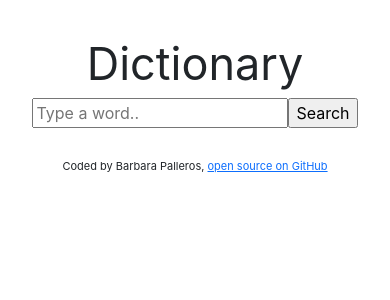
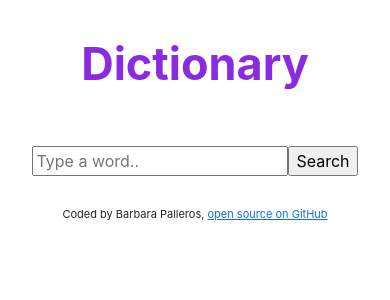
Before and after one commit to kibi-00/dictionary-project, a React (Create React App) app: page / in a window 390 px wide. Shown: the top 300 px of the page. Built offline with nearby package versions, Linux system fonts and the light colour scheme.

Commit message:
Added phonetic and basic style

```diff
--- a/src/App.css
+++ b/src/App.css
@@ -5,6 +5,8 @@
 
 .App-header {
   font-size: 45px;
+  color: blueviolet;
+  font-weight: bold;
 }
 
 .App-footer {
--- a/src/App.js
+++ b/src/App.js
@@ -6,7 +6,7 @@ function App() {
   return (
     <div className="App">
       <div className="container">
-        <header className="App-header">Dictionary</header>
+        <header className="App-header mb-5">Dictionary</header>
         <Dictionary />
         <footer className="App-footer">
           Coded by Barbara Palleros,{" "}
--- a/src/Meanings.js
+++ b/src/Meanings.js
@@ -5,10 +5,12 @@ export default function Meanings(props) {
   return (
     <div className="Meanings">
       <h5>{props.meanings.partOfSpeech}</h5>
+      <hr />
       {props.meanings.definitions.map((definitions, index) => (
         <div key={index}>
           <p>{definitions.definition}</p>
           <p className="Meanings-example">{definitions.example}</p>
+
           <br />
         </div>
       ))}
--- a/src/Results.js
+++ b/src/Results.js
@@ -2,16 +2,17 @@ import React from "react";
 import Meanings from "./Meanings";
 
 export default function Results(props) {
+  console.log(props.info);
   if (props.info) {
     return (
       <div className="Results">
-        <h2>{props.info.word}</h2>
+        <h2 className="text-capitalize mt-3">{props.info.word}</h2>
+        <p className="mb-5">{props.info.phonetic}</p>
         {props.info.meanings.map((meanings, index) => (
           <div key={index}>
             <Meanings meanings={meanings} />
           </div>
         ))}
-        ;
       </div>
     );
   } else {
```
